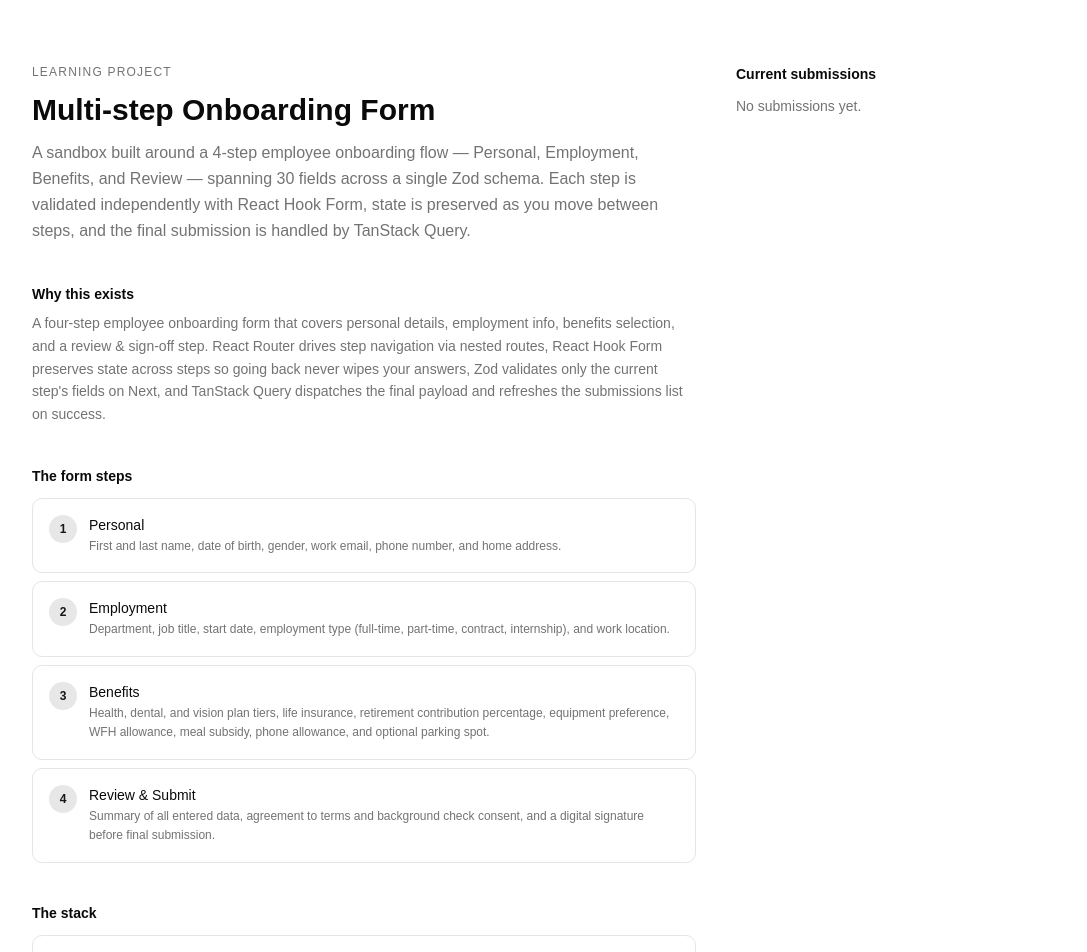
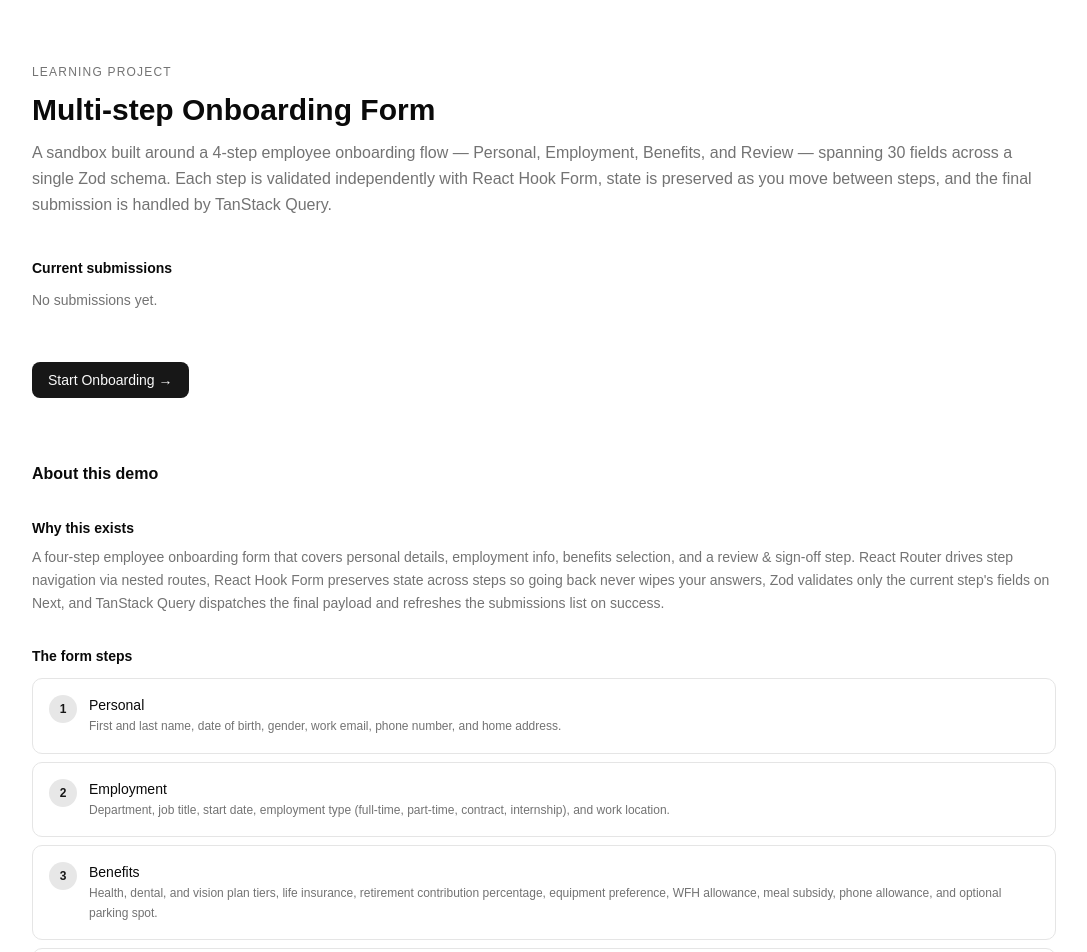
Before and after one commit to earthddx/stepper-form, a React (Vite) app: page /home in a window 1280 px wide. Shown: the top 952 px of the page, without its empty margins (96-1183 px from the left). Built offline with nearby package versions, Linux system fonts and the light colour scheme.

Commit message:
Home page update

```diff
--- a/src/pages/Home.tsx
+++ b/src/pages/Home.tsx
@@ -12,16 +12,15 @@ function Home() {
         {/* Main content */}
         <div className="flex-1 flex flex-col space-y-10">
           <Hero />
-          <Why />
-          <Steps />
-          <StackCards />
+          <Submissions />
           <CTA />
+          <section className="space-y-8">
+            <h2 className="text-base font-semibold text-foreground">About this demo</h2>
+            <Why />
+            <Steps />
+            <StackCards />
+          </section>
         </div>
-
-        {/* Sidebar */}
-        <aside className="w-80 shrink-0 sticky top-6 pt-10">
-          <Submissions />
-        </aside>
       </div>
     </div>
   );
```
